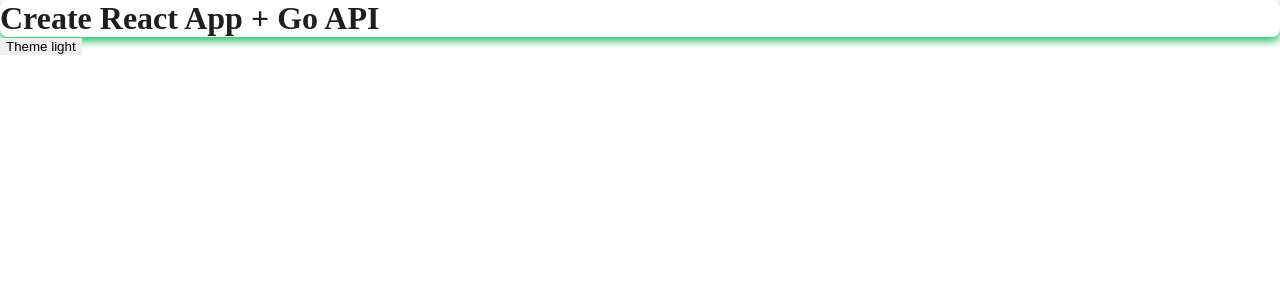
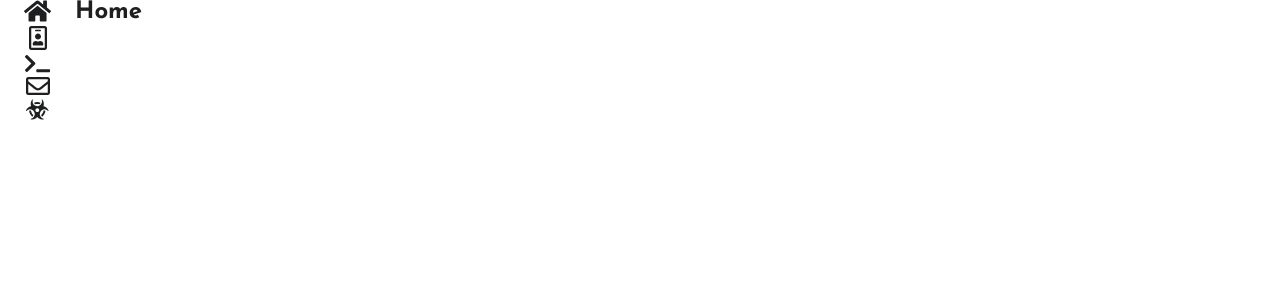
Before and after one commit to wolftrax5/wolftrax5, a React (Create React App) app: page / in a window 1280 px wide. Shown: the top 300 px of the page. Built offline with nearby package versions, Linux system fonts and the light colour scheme.

Commit message:
Add  Layouts  & routes

```diff
--- a/src/App.js
+++ b/src/App.js
@@ -1,16 +1,14 @@
 import React from 'react';
-import { GlobalStyle, CardDiv } from './styles/GlobalStyles';
+import { GlobalStyle } from './styles/GlobalStyles';
+import { AppRoutes } from './containers/AppRoutes';
 import { useTheme } from './contexts/theme-context';
 
 const App = () => {
-  let { theme, toggleTheme } = useTheme();
+  const { theme } = useTheme();
   return (
     <>
       <GlobalStyle theme={theme} />
-      <CardDiv>
-        <h1>Create React App + Go API</h1>
-      </CardDiv>
-      <button onClick={toggleTheme}>Theme {theme}</button>
+      <AppRoutes />
     </>
   );
 };
--- /dev/null
+++ b/src/containers/AppRoutes/index.js
@@ -0,0 +1,87 @@
+import React from 'react';
+import PropTypes from 'prop-types';
+import { Route, Switch, Link, BrowserRouter as Router } from 'react-router-dom';
+
+import { CenterDiv } from '../../styles/GlobalStyles';
+import { MainLayout, WrapperContent, WrapperNav } from '../../styles/Layout';
+import { useTheme } from '../../contexts/theme-context';
+
+import {
+  ToxicIcon,
+  ProfileIcon,
+  HomeIcon,
+  ContactIcon,
+  CodeIcon,
+} from '../../components/Icon';
+
+const NavContainer = () => {
+  let { toggleTheme } = useTheme();
+  return (
+    <CenterDiv>
+      <Link to='/'>
+        <HomeIcon />
+      </Link>
+      <Link to='/profile'>
+        <ProfileIcon />
+      </Link>
+      <Link to='/codes'>
+        <CodeIcon />
+      </Link>
+      <Link to='/findme'>
+        <ContactIcon />
+      </Link>
+      <ToxicIcon onClick={toggleTheme} />
+    </CenterDiv>
+  );
+};
+const Home = () => (
+  <AppContainer>
+    <h1>Home</h1>
+  </AppContainer>
+);
+const Profile = () => (
+  <AppContainer>
+    <h1>Profile</h1>
+  </AppContainer>
+);
+const Codes = () => (
+  <AppContainer>
+    <h1>Code</h1>
+  </AppContainer>
+);
+const Contact = () => (
+  <AppContainer>
+    <h1>Contact</h1>
+  </AppContainer>
+);
+const Fory = () => <h1>404</h1>;
+
+const AppContainer = ({ children }) => {
+  return (
+    <>
+      <MainLayout>
+        <WrapperNav>
+          <NavContainer />
+        </WrapperNav>
+        <WrapperContent>{children}</WrapperContent>
+      </MainLayout>
+    </>
+  );
+};
+AppContainer.propTypes = {
+  children: PropTypes.node,
+};
+
+export const AppRoutes = (props) => {
+  return (
+    <Router>
+      <Switch>
+        <Route path='/' exact component={Home} />
+        <Route path='/profile' exact component={Profile} />
+        <Route path='/codes' exact component={Codes} />
+        <Route path='/findme' exact component={Contact} />
+        <Route component={Fory} />
+      </Switch>
+    </Router>
+  );
+};
--- /dev/null
+++ b/src/styles/Layout.js
@@ -0,0 +1,29 @@
+import styled from 'styled-components';
+
+export const MainLayout = styled.main`
+  font-family: 'Josefin Sans', sans-serif;
+  margin: 0;
+  padding: 0;
+  height: 100vh;
+  background-color: var(--main-bg-color);
+  color: var(--main-fnt-color);
+  display: grid;
+  grid-template-columns: var(--side-bar-width) 1fr;
+  grid-template-areas: 'nav main';
+
+  @media (max-width: 950px) {
+    grid-template-columns: 1fr;
+    grid-template-rows: 1fr var(--side-bar-width);
+    grid-template-areas:
+      'main'
+      'nav';
+  }
+`;
+
+export const WrapperContent = styled.section`
+  grid-area: main;
+  padding: 5px;
+`;
+export const WrapperNav = styled.nav`
+  grid-area: nav;
+`;
```
